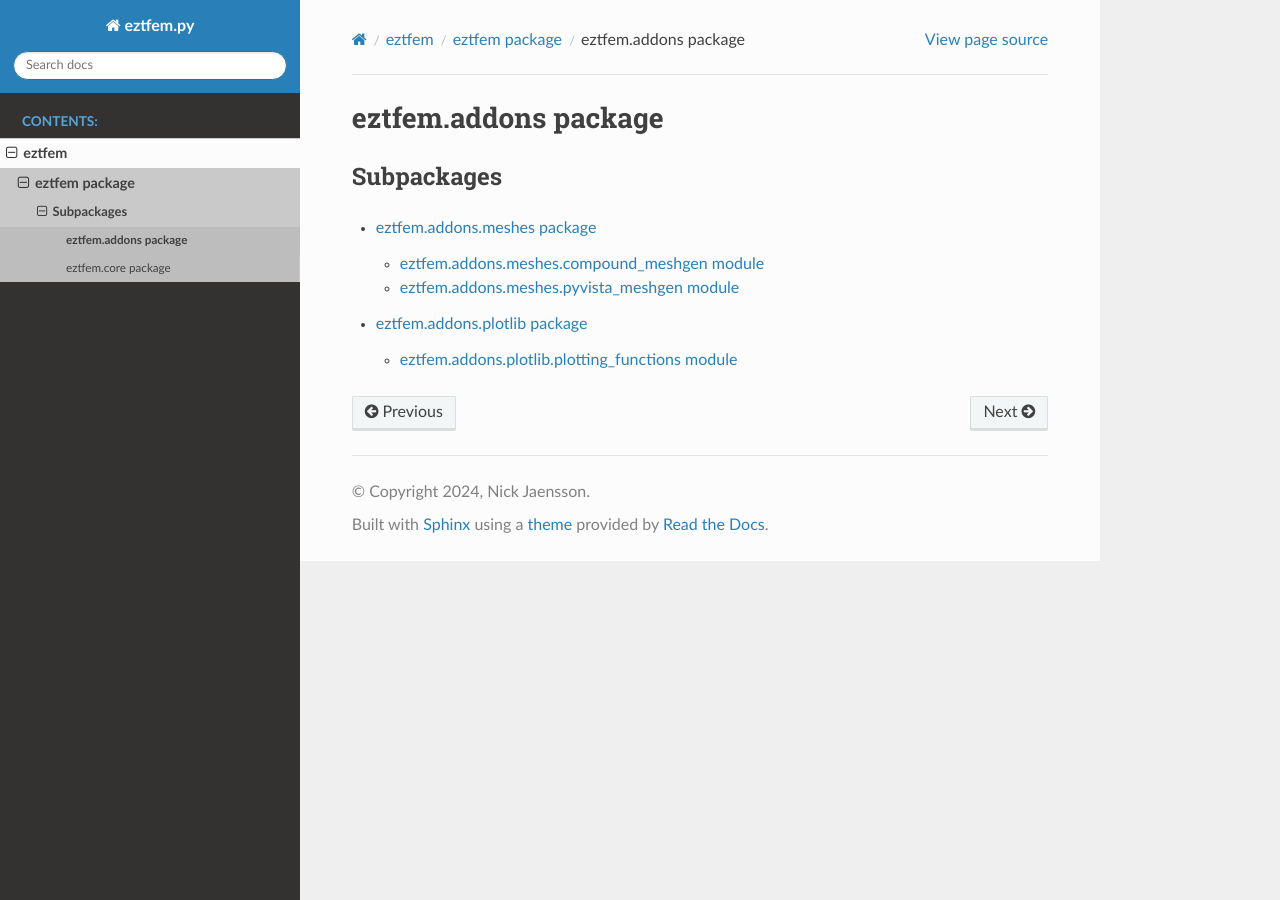
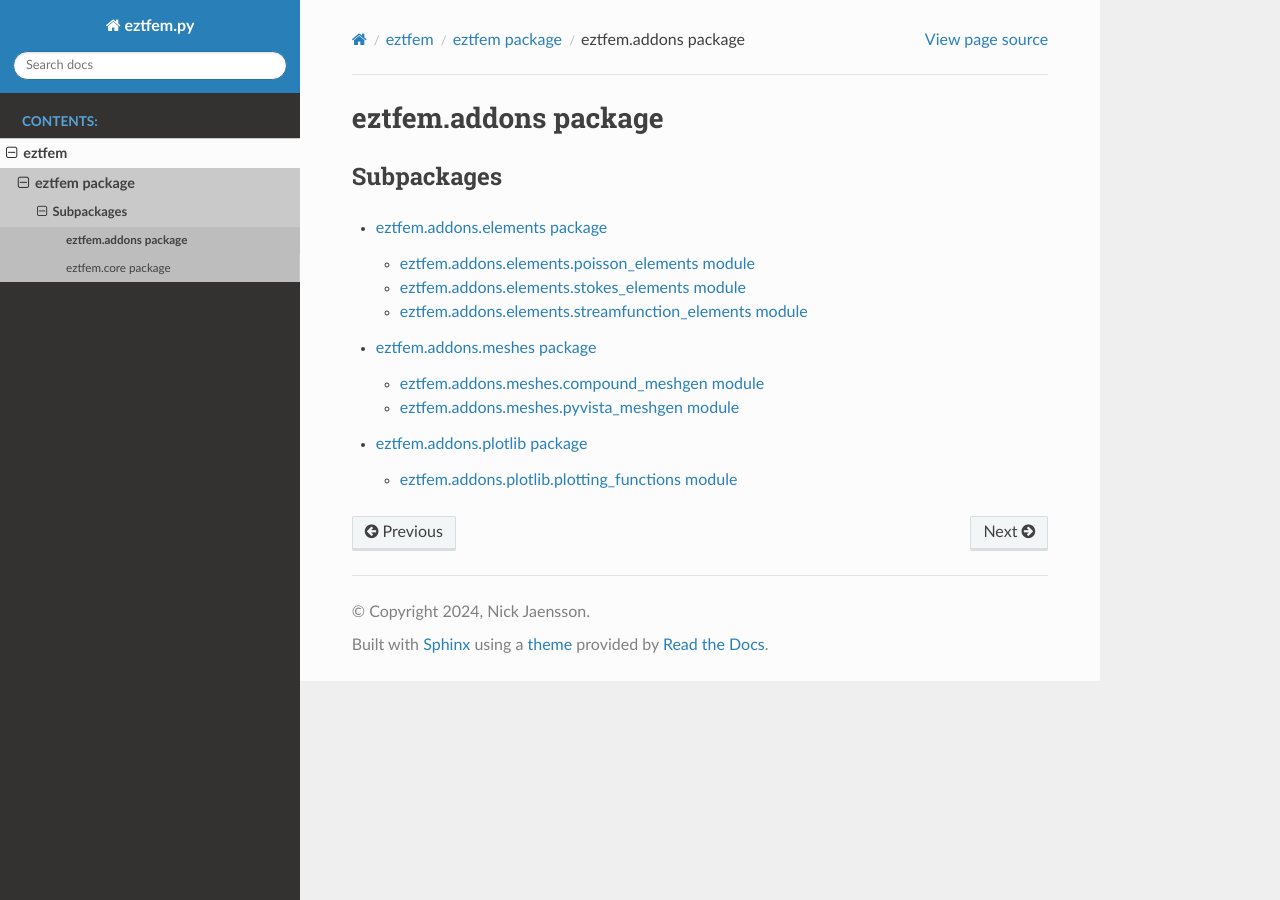
Before and after one commit to NickJaensson/eztfem.py, a Sphinx documentation site: the page built from sphinx/source/eztfem.addons.rst, in a window 1280 px wide. Built offline with Sphinx 7.4.7 and the Read the Docs theme 2.0.0, drawn with Linux system fonts in a browser that asks for light colours.

Commit message:
Add elements to docs

```diff
--- /dev/null
+++ b/sphinx/source/eztfem.addons.elements.rst
@@ -0,0 +1,26 @@
+eztfem.addons.elements package
+==============================
+
+eztfem.addons.elements.poisson\_elements module
+-----------------------------------------------
+
+.. automodule:: eztfem.addons.elements.poisson_elements
+   :members:
+   :undoc-members:
+   :show-inheritance:
+
+eztfem.addons.elements.stokes\_elements module
+----------------------------------------------
+
+.. automodule:: eztfem.addons.elements.stokes_elements
+   :members:
+   :undoc-members:
+   :show-inheritance:
+
+eztfem.addons.elements.streamfunction\_elements module
+------------------------------------------------------
+
+.. automodule:: eztfem.addons.elements.streamfunction_elements
+   :members:
+   :undoc-members:
+   :show-inheritance:
--- a/sphinx/source/eztfem.addons.rst
+++ b/sphinx/source/eztfem.addons.rst
@@ -7,5 +7,6 @@ Subpackages
 .. toctree::
    :maxdepth: 4
 
+   eztfem.addons.elements
    eztfem.addons.meshes
    eztfem.addons.plotlib
```
Also changed, not shown: 1 other file.
